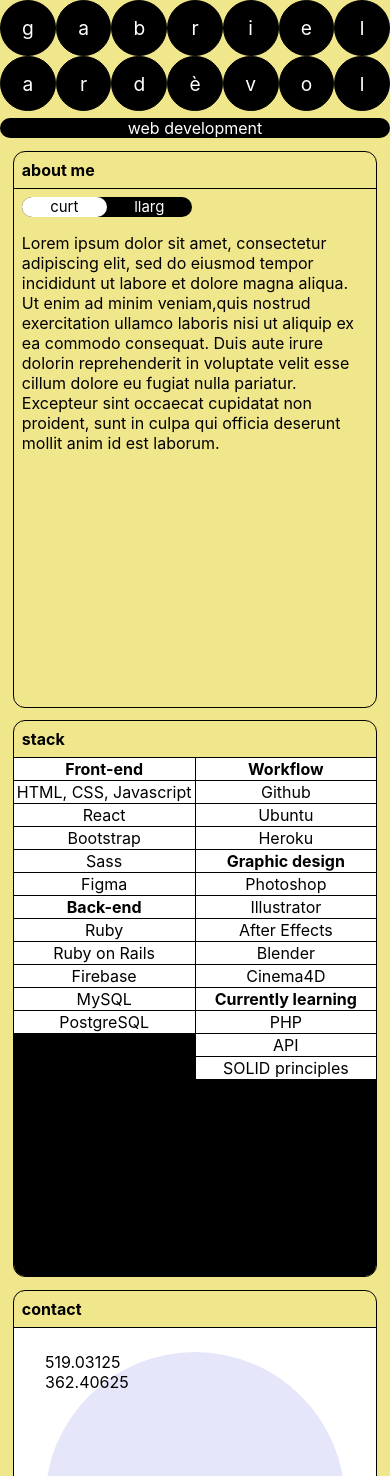
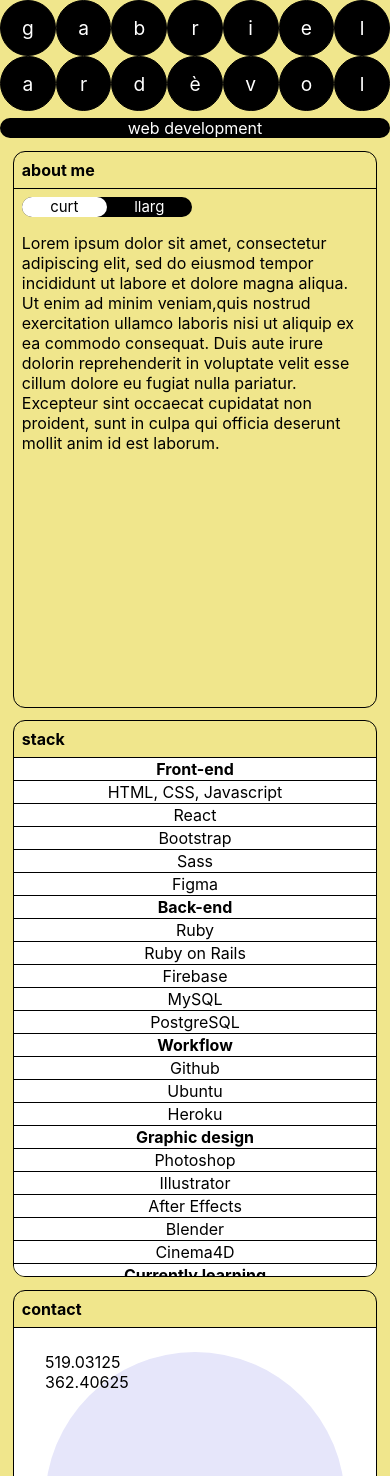
Before and after one commit to gabrielardevol/portfolio-3, a React (Create React App) app: page / in a window 390 px wide. Shown: the top 1476 px of the page. Built offline with nearby package versions, Linux system fonts and the light colour scheme.

Commit message:
mobile: .stack height fit-content

```diff
--- a/src/style/Stack.css
+++ b/src/style/Stack.css
@@ -29,3 +29,9 @@ table { border-spacing: 0px }
   background-color: white;
 
 }
+
+@media only screen and (max-width: 480px) {
+  .stack {
+    display: block;
+  }
+}
```
